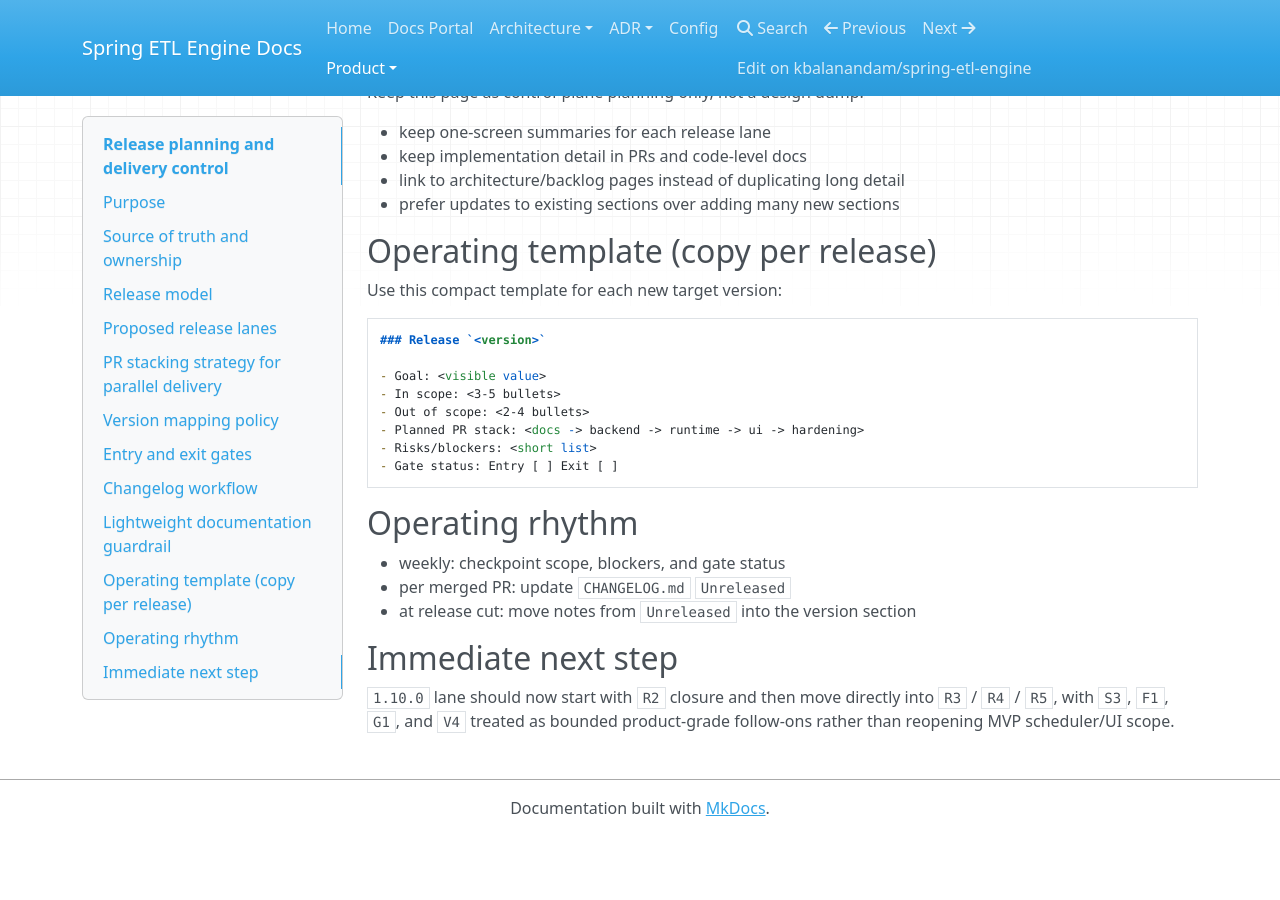
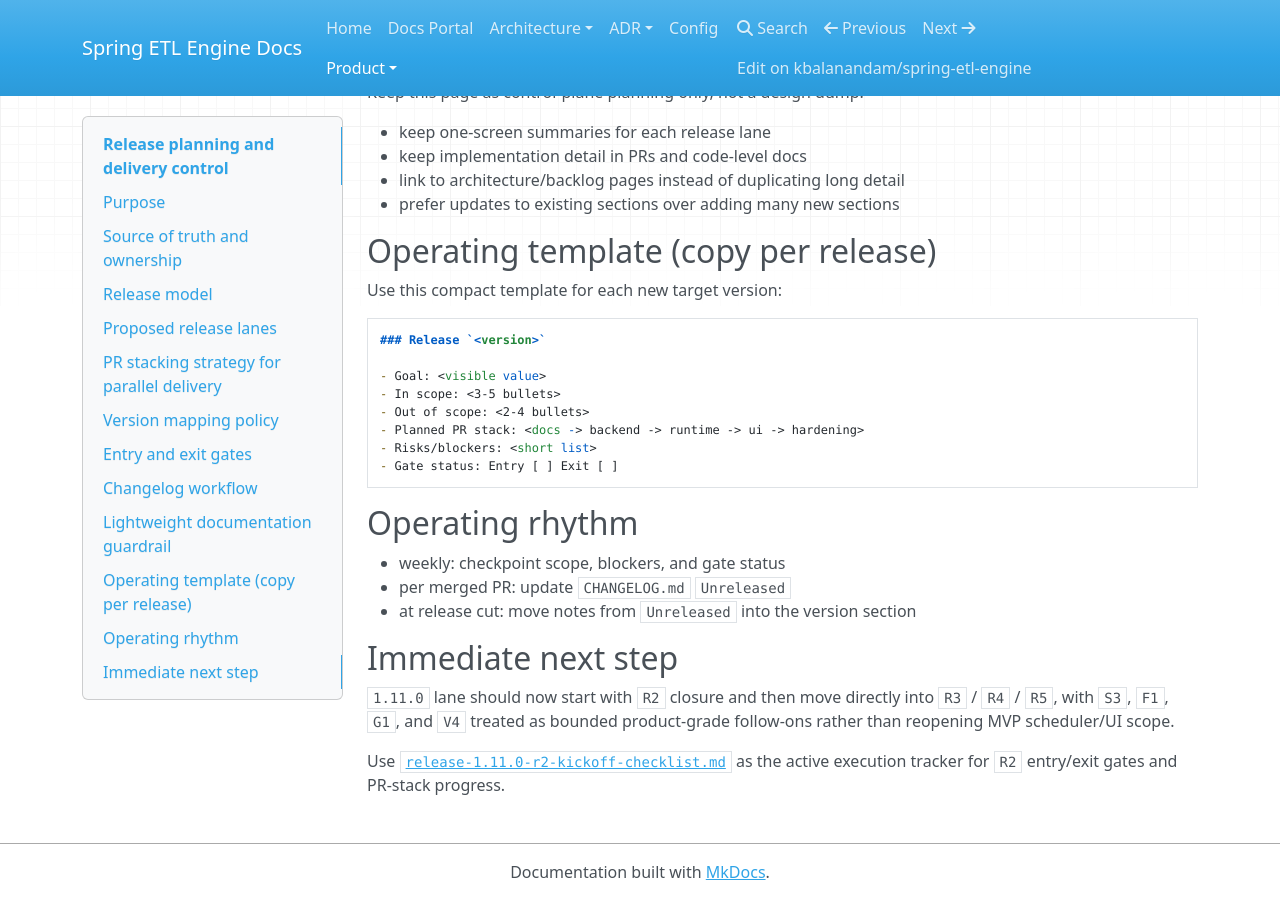
Before and after one commit to kbalanandam/spring-etl-engine, an MkDocs documentation site: the page built from docs/product/release-planning-and-delivery-control.md, in a window 1280 px wide and 900 px high, scrolled down 2987 px. Built offline with MkDocs 1.6.1, drawn with Linux system fonts in a browser that asks for light colours; nearby versions of some CDN libraries; before the commit the page ends 3823 px from its top, so only the background shows below that; some of the changed text lies outside the part shown.

Commit message:
Align 1.11.0 release lane planning and add R2 kickoff checklist

```diff
--- a/docs/product/release-planning-and-delivery-control.md
+++ b/docs/product/release-planning-and-delivery-control.md
@@ -31,7 +31,7 @@
 - targeted bug fixes
 - docs and verification workflow hardening
 
-### Lane B - next visible chunk (`1.10.0`)
+### Lane B - next visible chunk (`1.11.0`)
 
 Goal: ship the first **product-grade optional control-plane persistence lane** as one visible operational value jump.
 
@@ -44,13 +44,13 @@
 - `S3` follow-on scheduler governance hardening once the persistence lane is stable enough to support run-state-aware overlap/audit behavior
 - `F1` implementation-oriented recovery/read-model hardening that keeps advisory recovery shipped while deferring unsupported resume execution
 
-Out of scope for `1.10.0`:
+Out of scope for `1.11.0`:
 
 - broad transport expansion beyond already-approved scope
 - advanced transform/parser growth that is not required for the product-grade control-plane lane
 - any change that makes control-plane persistence mandatory for direct ETL execution
 
-### Lane C - follow-on visible chunk (`1.11.0`)
+### Lane C - follow-on visible chunk (`1.12.0`)
 
 Goal: expand the product-grade baseline into stronger governance, release control, and enterprise deployment readiness.
 
@@ -90,7 +90,7 @@
 | Milestone | Default release target | Notes |
 |---|---|---|
 | `M2` | shipped across `1.8.0` -> `1.9.1` | closed MVP/control-plane foundation lane |
-| `M3` | `1.10.0` | product-grade persistence, governance, and release-control lane |
+| `M3` | `1.11.0` | product-grade persistence, governance, and release-control lane |
 
 If an `M2` item is intentionally deferred, keep milestone status in the board but record version exception notes in this file.
 
@@ -100,7 +100,7 @@
 
 - scope is bounded and written
 - acceptance criteria are testable
-- release target is named (`1.10.0` or `1.11.0`)
+- release target is named (`1.11.0` or `1.12.0`)
 - dependencies are explicitly resolved or declared blocked
 
 ### Exit gate (before release cut)
@@ -150,4 +150,6 @@
 
 ## Immediate next step
 
-`1.10.0` lane should now start with `R2` closure and then move directly into `R3` / `R4` / `R5`, with `S3`, `F1`, `G1`, and `V4` treated as bounded product-grade follow-ons rather than reopening MVP scheduler/UI scope.
+`1.11.0` lane should now start with `R2` closure and then move directly into `R3` / `R4` / `R5`, with `S3`, `F1`, `G1`, and `V4` treated as bounded product-grade follow-ons rather than reopening MVP scheduler/UI scope.
+
+Use [`release-1.11.0-r2-kickoff-checklist.md`](release-1.11.0-r2-kickoff-checklist.md) as the active execution tracker for `R2` entry/exit gates and PR-stack progress.
```
Also changed, not shown: other parts of docs/product/release-planning-and-delivery-control.md (+3 -3 lines), CHANGELOG.md (+16 -0 lines), docs/product/release-1.11.0-r2-kickoff-checklist.md (added, +49 -0 lines).
